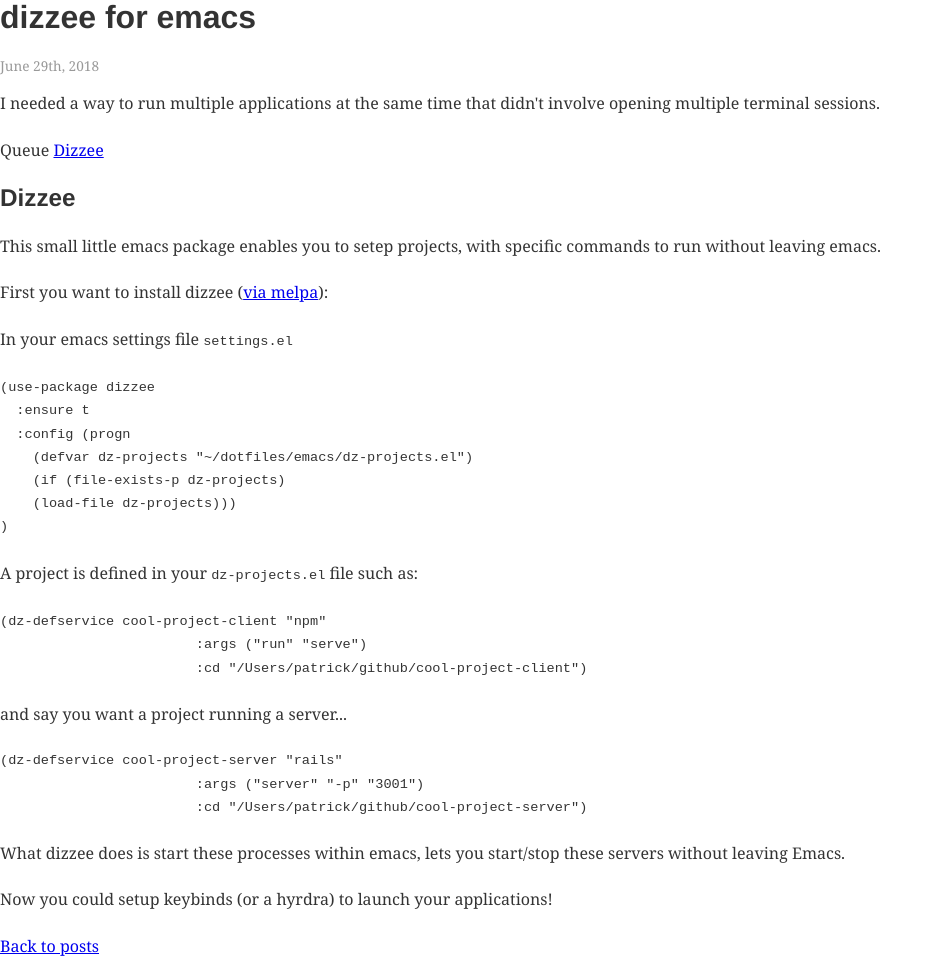
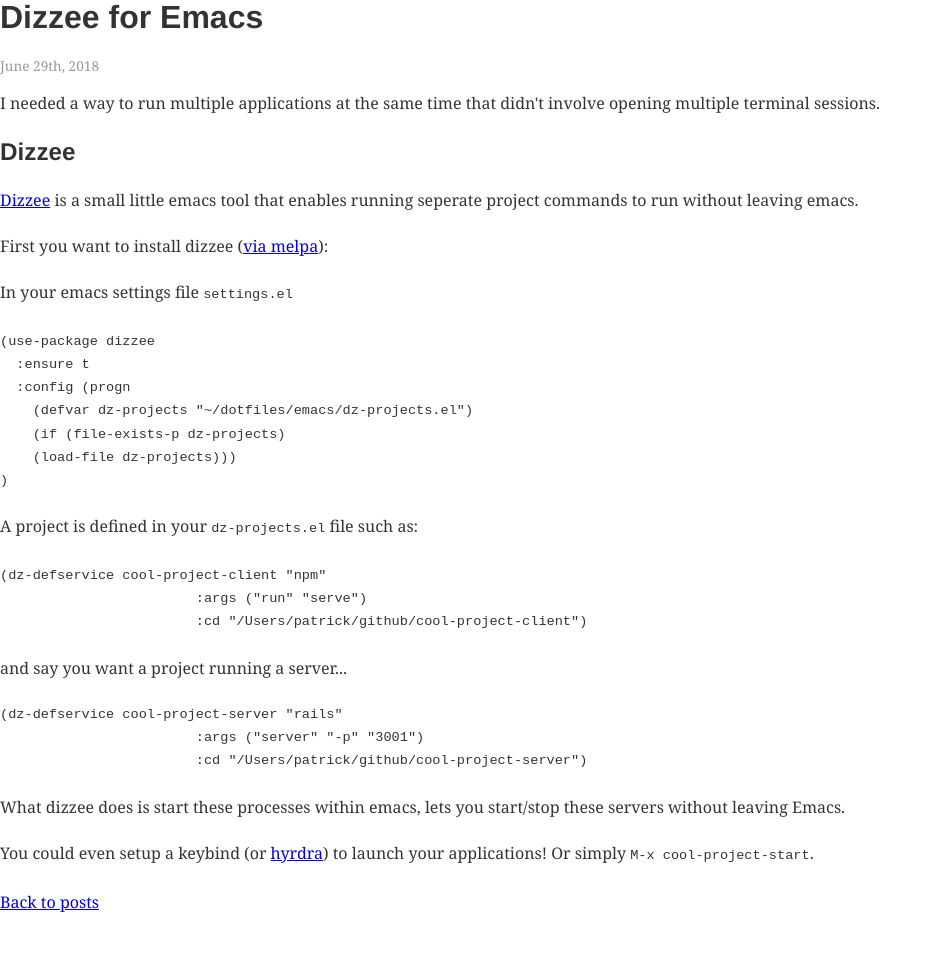
Before and after one commit to patricksimpson/blog-gatsby, a Gatsby site: page /dizzee/ in a window 1280 px wide. Shown: the whole page, without its empty margins (0-942 px from the left). After the commit the page ends 914 px from the top, so only its background shows below. Built offline with nearby package versions, Linux system fonts and the light colour scheme; Gatsby itself is replaced by a stand-in of ours; some packages are replaced by stand-ins of ours; code samples lack their colours; what typography-theme-ocean-beach would draw is missing.

Commit message:
post: finish

```diff
--- a/src/posts/dizzee.md
+++ b/src/posts/dizzee.md
@@ -1,17 +1,15 @@
 ---
-title: 'dizzee for emacs'
-summary: 'Just a little quick post about dizzee for emacs project management'
+title: 'Dizzee for Emacs'
+summary: 'Just a little quick post about Dizzee for Emacs application management'
 date: '2018-06-29'
 tags: ["emacs", "tech", "prgramming"]
 ---
 
 I needed a way to run multiple applications at the same time that didn't involve opening multiple terminal sessions.
 
-Queue [Dizzee](https://github.com/davidmiller/dizzee)
-
 ## Dizzee
 
-This small little emacs package enables you to setep projects, with specific commands to run without leaving emacs.
+[Dizzee](https://github.com/davidmiller/dizzee) is a small little emacs tool that enables running seperate project commands to run without leaving emacs.
 
 First you want to install dizzee ([via melpa](https://melpa.org/#/dizzee)):
 
@@ -45,4 +43,4 @@
 
 What dizzee does is start these processes within emacs, lets you start/stop these servers without leaving Emacs.
 
-Now you could setup keybinds (or a hyrdra) to launch your applications!
+You could even setup a keybind (or [hyrdra](https://github.com/abo-abo/hydra)) to launch your applications! Or simply `M-x cool-project-start`.
```
